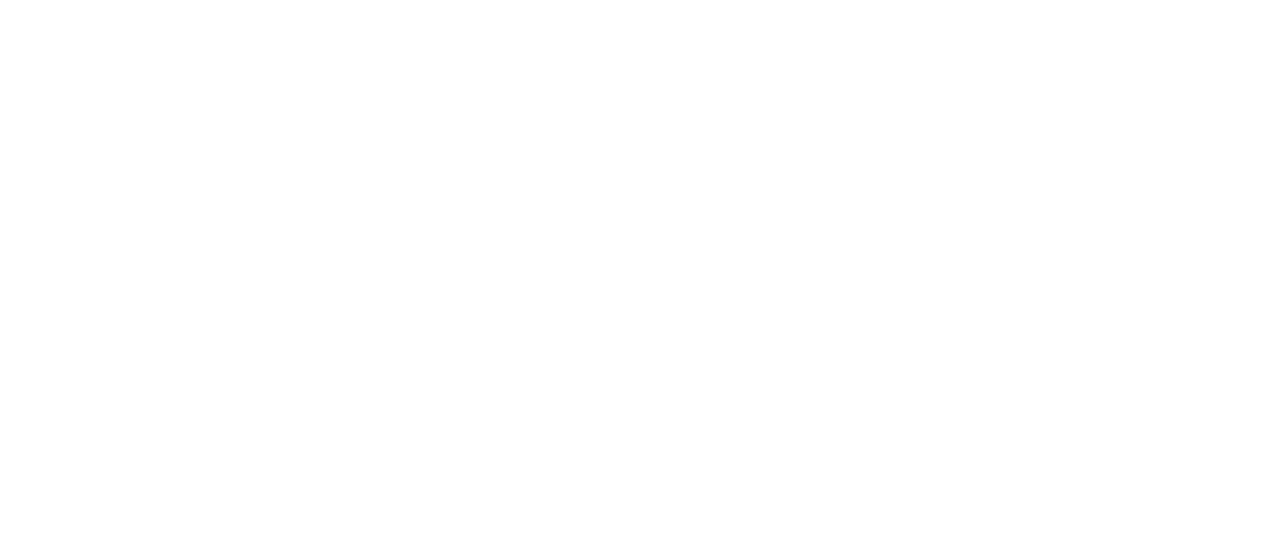
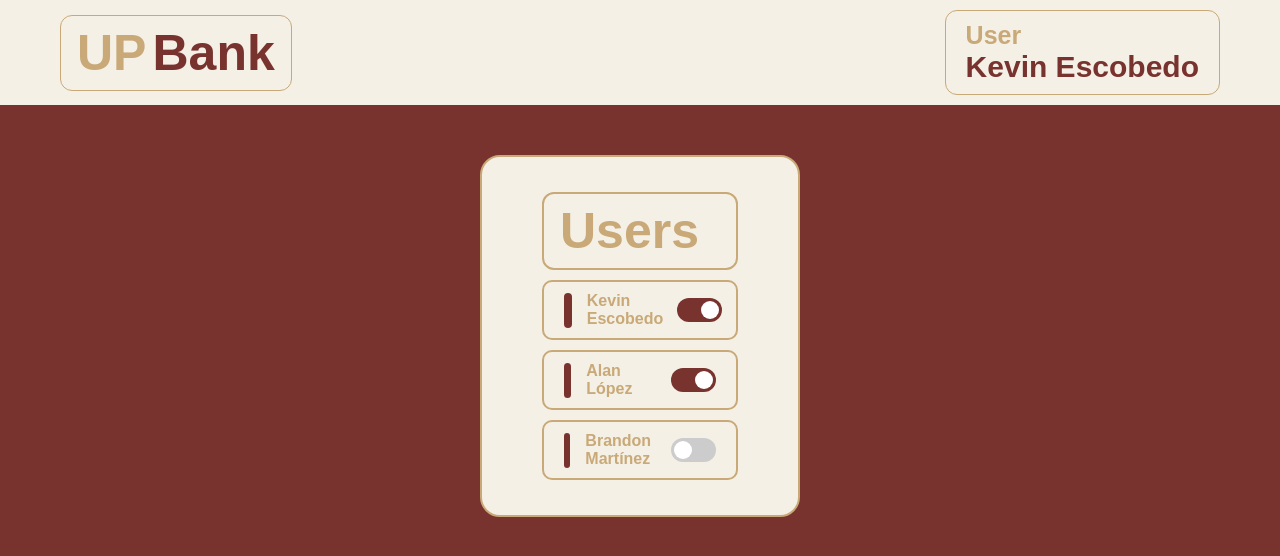
Before and after one commit to andreslomelig/UpBank, an Angular app in the folder UpBankWeb/: page /menu-admin in a window 1280 px wide. Before the commit this address led to /. Shown: the top 556 px of the page. Built offline with nearby package versions, Linux system fonts and the light colour scheme.

Commit message:
Menu Admin Interface

```diff
--- a/UpBankWeb/src/app/app.routes.ts
+++ b/UpBankWeb/src/app/app.routes.ts
@@ -1,9 +1,11 @@
 import { Routes } from '@angular/router';
 import { LoginComponent } from './views/login/login.component';
 import { RegisterUserComponent } from './views/register-user/register-user.component';
+import { MenuAdminComponent } from './views/menu-admin/menu-admin.component';
 
 export const routes: Routes = [
     { path: '', component: LoginComponent },
     { path: 'login', component: LoginComponent },
-    { path: 'register-user', component: RegisterUserComponent }
+    { path: 'register-user', component: RegisterUserComponent },
+    { path: 'menu-admin', component: MenuAdminComponent }
 ];
--- a/UpBankWeb/src/app/components/header/header.component.html
+++ b/UpBankWeb/src/app/components/header/header.component.html
@@ -1,8 +1,17 @@
 <div class="header-container">
     <div class="title-container">
-        <span class="s1">UP</span>
-        <span class="s2">Bank</span>
+        <span class="s1">UP</span><span class="s2">Bank</span>
     </div>
-    <div *ngIf="user != ''">{{user}}</div>
-    <div *ngIf="amount != ''">${{amount}}</div>
+    <div class="user-container" *ngIf="user !== ''">
+        <span class="s1 t1">User</span>
+        <span class="s2">{{ user }}</span>
+    </div>
+
+    <div class="balance-container" *ngIf="amount !== ''">
+        <span class="s1 t1">Balance</span>
+        <div style="gap: 15px; display: flex;">
+            <span class="s2">$</span>
+            <span class="s2">{{ amount | number:'1.2-2' }}</span>
+        </div>
+    </div>
 </div>
--- a/UpBankWeb/src/app/components/header/header.component.scss
+++ b/UpBankWeb/src/app/components/header/header.component.scss
@@ -7,17 +7,47 @@
 
 .header-container {
     background-color: $light-gold;
-    height: 5%;
     display: flex;
     justify-content: space-between;
     align-items: center;
-    padding: 10px 50px;
+    padding: 10px 60px;
     font-family: "Lexend", sans-serif;
+    height: 100%;
+    flex-shrink: 0;
+    position: relative;
 }
 
 .title-container {
     font-size: 50px;
     font-weight: bold;
+    border: 1px solid $gold;
+    border-radius: 12px;
+    padding: 8px 16px;
+    display: flex;
+    align-items: center;
+    gap: 6px;
+}
+
+.balance-container {
+    display: flex;
+    flex-direction: column;
+    font-size: 30px;
+    font-weight: bold;
+    padding: 10px 20px;
+    border-radius: 12px;
+    border: 1px solid $gold;
+}
+
+.user-container {
+    display: flex;
+    flex-direction: column;
+    font-size: 30px;
+    font-weight: bold;
+    border: 1px solid $gold;
+    border-radius: 12px;
+    padding: 10px 20px;
+}
+
 .s1 {
     color: $gold;
 }
@@ -25,4 +55,7 @@
 .s2 {
     color: $red;
 }
+
+.t1 {
+    font-size: 25px;
 }
--- /dev/null
+++ b/UpBankWeb/src/app/table-item/table-item.component.html
@@ -0,0 +1,6 @@
+<div class="item-container">
+  <div class="square"></div>
+    <div *ngFor="let item of data">
+      <span>{{ item }}</span>
+    </div>
+</div>
--- /dev/null
+++ b/UpBankWeb/src/app/table-item/table-item.component.scss
@@ -0,0 +1,26 @@
+$grey: #7d7d831a;
+$red: #79332f;
+$gold: #c8a977;
+$blue: #002d75;
+$white: #ffffff;
+$light-gold: #F5F0E6;
+
+.item-container {
+    border: 1px solid $gold;
+    border-radius: 10px;
+    border-width: 2px;
+    height: 40px;
+    display: flex;
+    align-items: center;
+    padding: 10px 20px;
+    position: relative;
+    flex-direction: row;
+    gap: 15px;
+}
+
+.square {
+  width: 12px;
+  height: 35px;
+  background-color: $red;
+  border-radius: 15px;
+}
--- a/UpBankWeb/src/app/views/login/login.component.ts
+++ b/UpBankWeb/src/app/views/login/login.component.ts
@@ -4,11 +4,10 @@
 import { FormControl, FormGroup, ReactiveFormsModule, Validators } from '@angular/forms';
 import Swal from 'sweetalert2';
 import { Router, RouterModule } from '@angular/router';
-import { HeaderComponent } from "../../components/header/header.component";
 
 @Component({
   selector: 'app-login',
-  imports: [InputComponent, ButtonComponent, ReactiveFormsModule, RouterModule, HeaderComponent],
+  imports: [InputComponent, ButtonComponent, ReactiveFormsModule, RouterModule],
   templateUrl: './login.component.html',
   styleUrl: './login.component.scss'
 })
@@ -21,7 +20,20 @@
   })
 
   login() {
-
+    if (this.form.valid) {
+      Swal.fire({
+        title: 'Access Granted',
+        icon: 'success'
+      }).then(() => {
+        this.router.navigate(['menu-admin']);
+      });
+    } else {
+      Swal.fire({
+        title: 'Access Denied',
+        icon: 'error',
+        allowOutsideClick: false
+      });
+    }
   }
 
 }
--- /dev/null
+++ b/UpBankWeb/src/app/views/menu-admin/menu-admin.component.html
@@ -0,0 +1,23 @@
+<div class="menu-container">
+  <app-header [user]="'Kevin Escobedo'"></app-header>
+
+  <div class="main-content">
+    <div class="table-container">
+      <div class="title-container">
+          <span class="s1">Users</span>
+      </div>
+      <div *ngFor="let user of users" class="table-row item-container">
+        <div class="name">
+          <div class="square"></div>
+          {{ user.text }}
+        </div>
+        <div class="toggle-switch">
+          <label class="switch">
+            <input type="checkbox" [(ngModel)]="user.status">
+            <span class="slider round"></span>
+          </label>
+        </div>
+      </div>
+    </div>
+  </div>
+</div>
--- /dev/null
+++ b/UpBankWeb/src/app/views/menu-admin/menu-admin.component.scss
@@ -0,0 +1,119 @@
+$grey: #7d7d831a;
+$red: #79332f;
+$gold: #c8a977;
+$blue: #002d75;
+$white: #ffffff;
+$light-gold: #F5F0E6;
+
+.menu-container {
+    display: flex;
+    flex-direction: column;
+    min-height: 100vh;
+}
+
+.main-content {
+    flex: 1;
+    padding: 50px 480px;
+    background-color: $red;
+}
+
+.table-container {
+    background-color: $light-gold;
+    border: 2px solid $gold;
+    border-radius: 20px;
+    display: flex;
+    flex-direction: column;
+    gap: 10px;
+    padding: 35px 60px;
+}
+
+.square {
+    width: 12px;
+    height: 35px;
+    border-radius: 15px;
+    background-color: $red;
+}
+
+.item-container {
+    border: 2px solid $gold;
+    border-radius: 10px;
+    background-color: $light-gold;
+    font-family: "Lexend", sans-serif;
+    color: $gold;
+}
+
+.table-row {
+    display: grid;
+    grid-template-columns: 1fr 1fr;
+    align-items: center;
+    padding: 10px 20px;
+    gap: 10px;
+}
+
+.name{
+    display: flex;
+    align-items: center;
+    gap: 15px;
+    font-weight: bold;
+    color: $gold;
+}
+
+.toggle-switch {
+    display: flex;
+    justify-content: end;
+    align-items: center;
+    gap: 15px;
+}
+
+.switch {
+    position: relative;
+    display: inline-block;
+    width: 45px;
+    height: 24px;
+}
+
+.slider {
+    position: absolute;
+    cursor: pointer;
+    top: 0;
+    left: 0;
+    right: 0;
+    bottom: 0;
+    background-color: #ccc;
+    border-radius: 34px;
+}
+
+.slider:before {
+    position: absolute;
+    content: "";
+    height: 18px;
+    width: 18px;
+    left: 3px;
+    bottom: 3px;
+    background-color: white;
+    border-radius: 50%;
+}
+
+input:checked + .slider {
+    background-color: $red;
+}
+
+input:checked + .slider:before {
+    transform: translateX(21px);
+}
+
+.title-container {
+    font-size: 50px;
+    font-weight: bold;
+    border: 2px solid $gold;
+    border-radius: 12px;
+    padding: 8px 16px;
+    display: flex;
+    align-items: center;
+    gap: 6px;
+    font-family: "Lexend", sans-serif;
+}
+
+.s1 {
+    color: $gold;
+}
--- /dev/null
+++ b/UpBankWeb/src/app/views/menu-admin/menu-admin.component.ts
@@ -0,0 +1,20 @@
+import { Component } from '@angular/core';
+import { HeaderComponent } from "../../components/header/header.component";
+import { TableItemComponent } from "../../table-item/table-item.component";
+import { CommonModule } from '@angular/common';
+import { ButtonComponent } from "../../components/button/button.component";
+import { FormsModule } from '@angular/forms';
+
+@Component({
+  selector: 'app-menu-admin',
+  imports: [HeaderComponent, CommonModule, FormsModule],
+  templateUrl: './menu-admin.component.html',
+  styleUrl: './menu-admin.component.scss'
+})
+export class MenuAdminComponent {
+  users: any[] = [
+    { text: 'Kevin Escobedo', status: true },
+    { text: 'Alan López', status: true },
+    { text: 'Brandon Martínez', status: false },
+  ]
+}
```
Also changed, not shown: UpBankWeb/src/app/table-item/table-item.component.ts (added, +12 -0 lines), 2 other files (tests, documents, lock files or other folders). Lines whose indentation alone changed are shown as unchanged.
